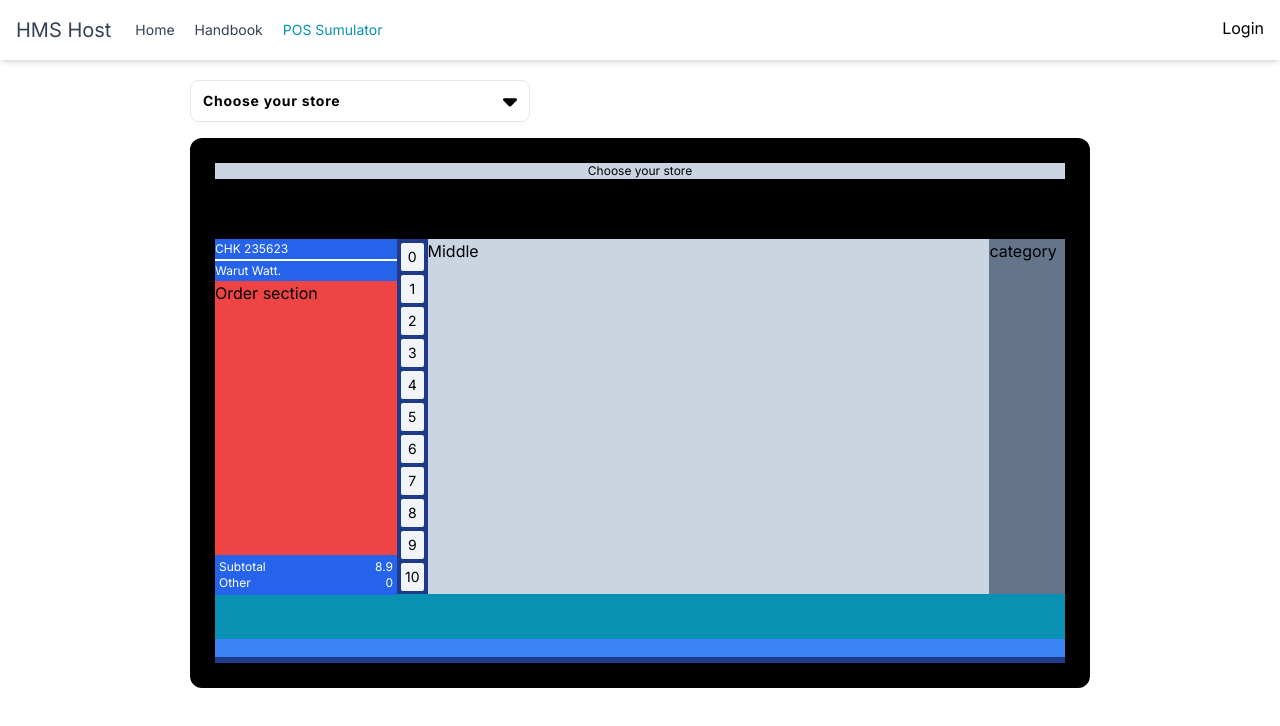
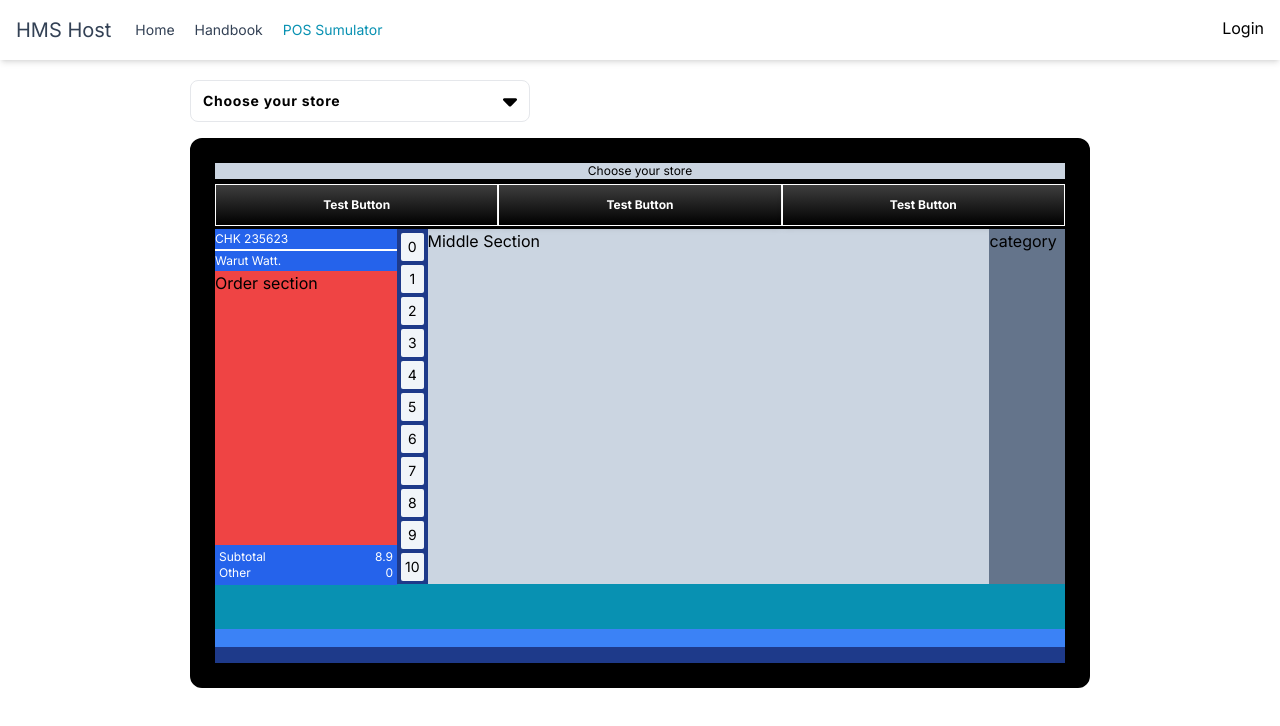
Before and after one commit to tan3warut4/hms-training-center, a Next.js app: page /simulator in a window 1280 px wide. Shown: the top 726 px of the page. Built offline with nearby package versions, Linux system fonts and the light colour scheme.

Commit message:
Button component

```diff
--- a/app/components/simulator/Button.tsx
+++ b/app/components/simulator/Button.tsx
@@ -1,9 +1,20 @@
-export default function Button({ title }) {
-    return (
-        <div>
-            <button>
-                {title}
-            </button>
-        </div>
-    )
+interface ButtonProps {
+    label: String;
+    type: String;
 }
+export default function Button({ label, type }: ButtonProps) {
+    switch (type) {
+        case 'menu':
+            return <button className="text-xs py-3 font-bold my-[5px] w-full bg-gradient-to-t from-[#000000] to-[#3e3e3e] text-white border-white border-[0.1px] shadow-md">{label}</button>
+        case 'category':
+            return <button>{label}</button>
+        case 'subcategory':
+            return <button>{label}</button>
+        case 'menuOption':
+            return <button>{label}</button>
+        case 'menuExtra':
+            return <button>{label}</button>
+        default:
+            return <button>{label}</button>
+    }
+}
--- a/app/components/simulator/Simulator.tsx
+++ b/app/components/simulator/Simulator.tsx
@@ -1,5 +1,11 @@
+import Button from "./Button"
 
 export default function SimulatorScreen({ data, store }) {
+    const renderTopCategoryButton = (data) => {
+        data.map(() => {
+
+        })
+    }
     const renderSideBlock = () => {
         let boxAmount = 11
         return (
@@ -18,7 +24,13 @@ export default function SimulatorScreen({ data, store }) {
         <div className="flex justify-center mt-4">
             <div className="w-[900px] h-[550px] border-black border-[2vw] rounded-xl bg-blue-900">
                 <div className="w-full bg bg-slate-300 flex justify-center text-xs">{store}</div>
-                <div className="bg-black h-[60px]">Top Section</div>
+                <div className="bg-black h-[50px]">
+                    <div className="flex justify-between">
+                        <Button label={"Test Button"} type={"menu"} />
+                        <Button label={"Test Button"} type={"menu"} />
+                        <Button label={"Test Button"} type={"menu"} />
+                    </div>
+                </div>
                 <div className="h-[355px] flex w-full bg-slate-300">
                     <div className="w-[225px] bg-white flex">
                         <div className="w-[90%] bg-white">
@@ -40,7 +52,11 @@ export default function SimulatorScreen({ data, store }) {
                             {renderSideBlock()}
                         </div>
                     </div>
-                    <div className="w-[595px]">Middle</div>
+                    <div className="w-[595px]">
+                        <div>
+                            Middle Section
+                        </div>
+                    </div>
                     <div className="w-[80px] bg-slate-500" >category</div>
                 </div>
                 <div>
--- /dev/null
+++ b/app/lib/constants.js
@@ -0,0 +1,24 @@
+export const Bristot = [
+  {
+    category: "Beverage T/A",
+    sideButton: [
+      { name: "Hot Beverage", data: ["Cafe Latte", "Capuccino"] },
+      {
+        name: "Iced Beverage",
+        data: ["Ice Latte", "Lemon Ice Tea", "Peach Tea"],
+      },
+    ],
+  },
+  "Beverage DI",
+  "Alcohol",
+  "Food",
+  "Cabinet",
+  "Cakes",
+  "Messages",
+];
+
+export const Twotigers = [];
+
+export const RollD = [];
+
+export const EspressoBar = [];
--- a/app/simulator/page.tsx
+++ b/app/simulator/page.tsx
@@ -1,11 +1,16 @@
 "use client";
-import { useState } from 'react';
+import { useState, useEffect } from 'react';
 import SimulatorScreen from '../components/simulator/Simulator'
 import Dropdown from '../components/main/Dropdown'
+import { Bristot, Twotigers, RollD, EspressoBar } from "../lib/constants"
 
 const Simulator = () => {
     const [store, setStore] = useState("Choose your store");
-    const [storeData, setStoreData] = useState()
+    const [storeData, setStoreData] = useState("Please select store to display data")
+
+    useEffect(() => {
+        setStoreData(store)
+    }, [store])
     return (
         <div className='flex min-h-screen flex-col items-center justify-between p-5'>
             <div className=''>
```
